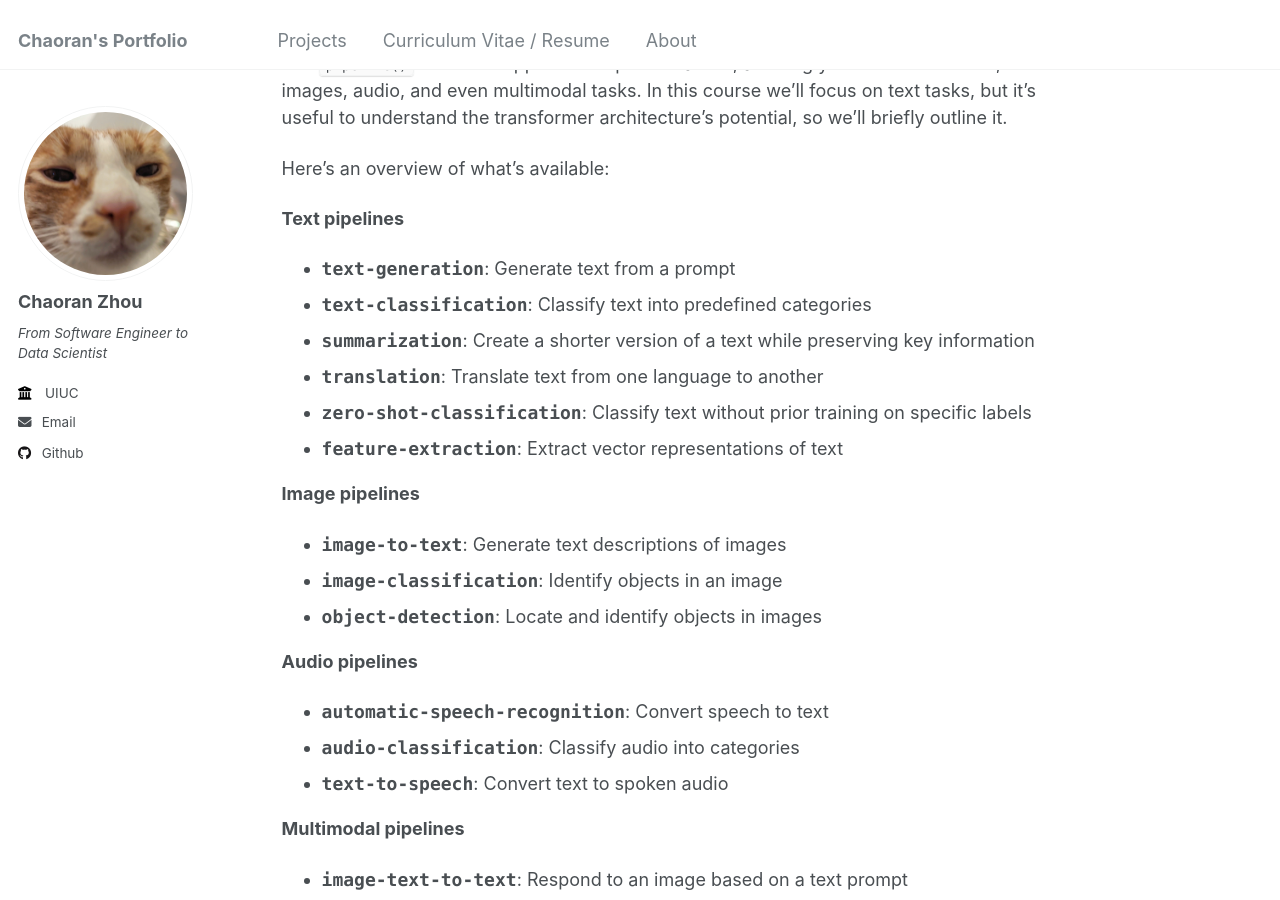
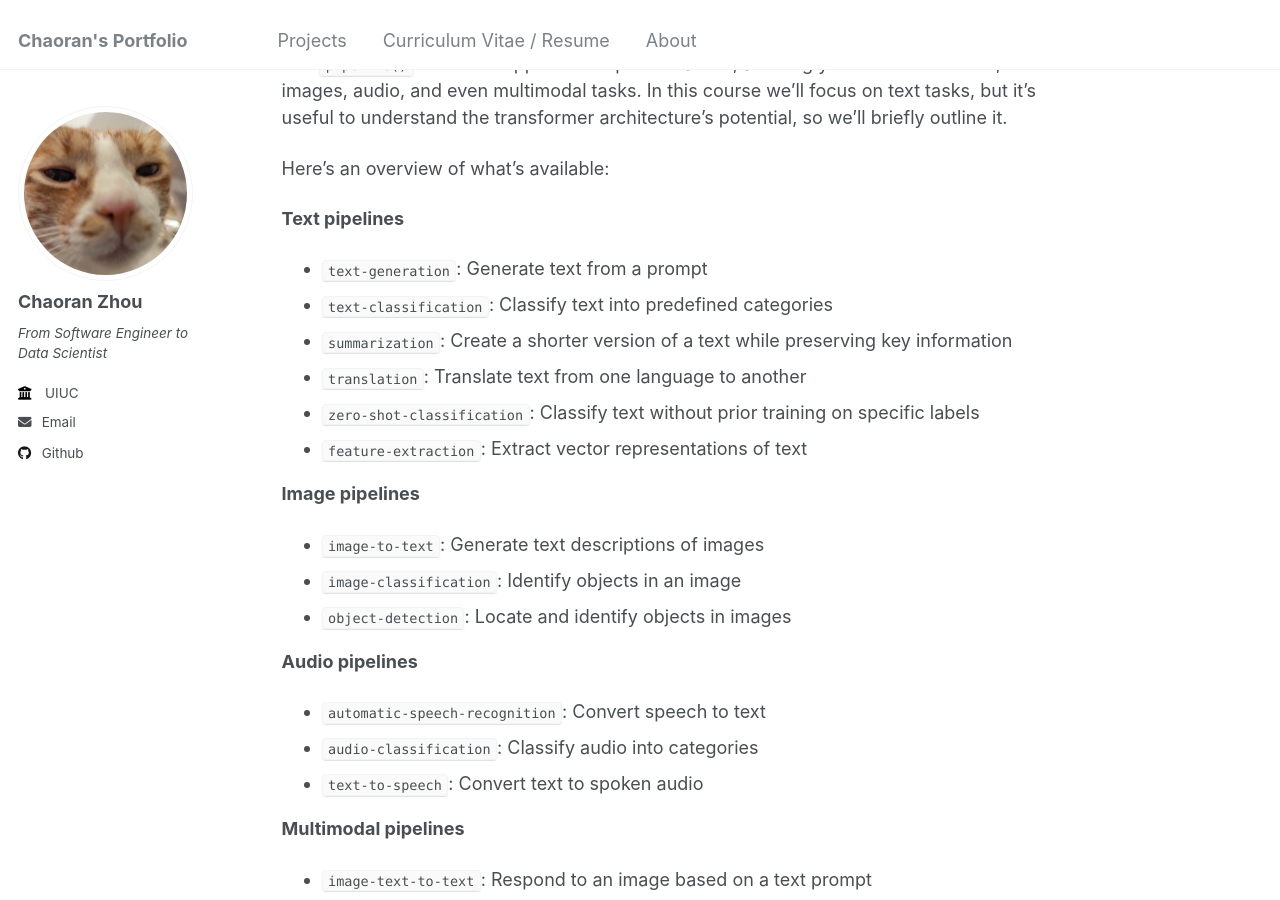
Before and after one commit to ranranrunforit/ranranrunforit.github.io, a Jekyll site: the page built from _projects/project-15.md, in a window 1280 px wide and 900 px high, scrolled down 2227 px. Built offline with Jekyll 4.4.1, drawn with Linux system fonts in a browser that asks for light colours.

Commit message:
Update project-15.md

```diff
--- a/_projects/project-15.md
+++ b/_projects/project-15.md
@@ -65,25 +65,25 @@ The `pipeline()` function supports multiple modalities, allowing you to work wit
 Here’s an overview of what’s available:
 
 **Text pipelines**
-- **`text-generation`**: Generate text from a prompt
-- **`text-classification`**: Classify text into predefined categories
-- **`summarization`**: Create a shorter version of a text while preserving key information
-- **`translation`**: Translate text from one language to another
-- **`zero-shot-classification`**: Classify text without prior training on specific labels
-- **`feature-extraction`**: Extract vector representations of text
+- `text-generation`: Generate text from a prompt
+- `text-classification`: Classify text into predefined categories
+- `summarization`: Create a shorter version of a text while preserving key information
+- `translation`: Translate text from one language to another
+- `zero-shot-classification`: Classify text without prior training on specific labels
+- `feature-extraction`: Extract vector representations of text
 
 **Image pipelines**
-- **`image-to-text`**: Generate text descriptions of images
-- **`image-classification`**: Identify objects in an image
-- **`object-detection`**: Locate and identify objects in images
+- `image-to-text`: Generate text descriptions of images
+- `image-classification`: Identify objects in an image
+- `object-detection`: Locate and identify objects in images
 
 **Audio pipelines**
-- **`automatic-speech-recognition`**: Convert speech to text
-- **`audio-classification`**: Classify audio into categories
-- **`text-to-speech`**: Convert text to spoken audio
+- `automatic-speech-recognition`: Convert speech to text
+- `audio-classification`: Classify audio into categories
+- `text-to-speech`: Convert text to spoken audio
 
 **Multimodal pipelines**
-- **`image-text-to-text`**: Respond to an image based on a text prompt
+- `image-text-to-text`: Respond to an image based on a text prompt
 
 
 ## How do Transformers work?
```
